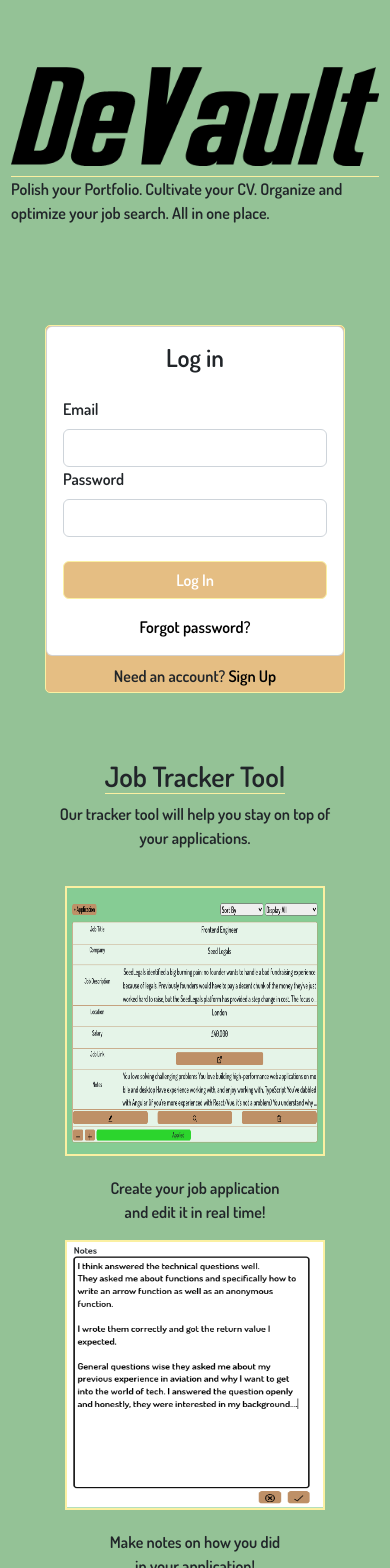
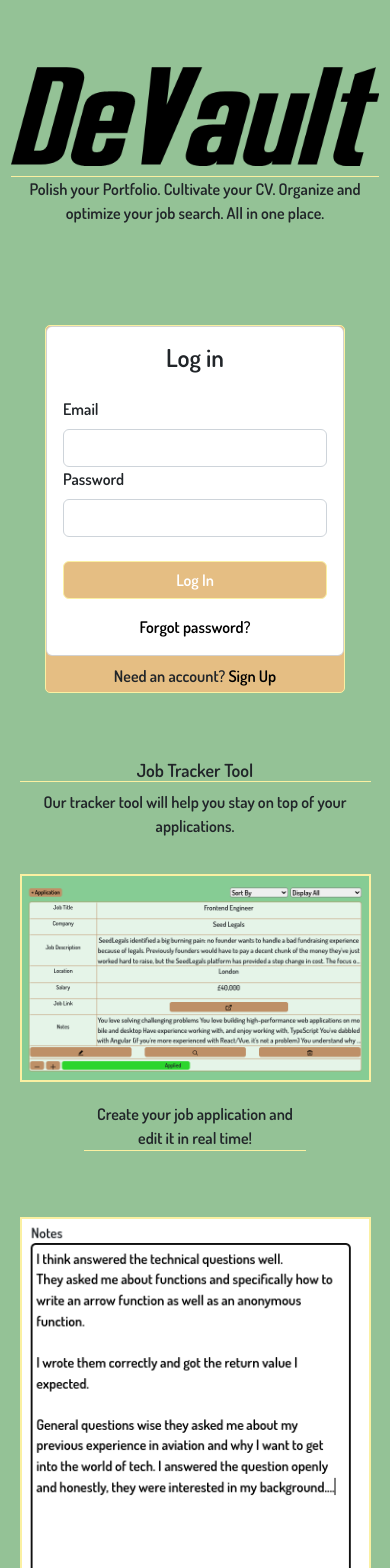
Before and after one commit to SchoolOfCode/bc13_final-project_front-end-cyber-insecure, a React (Create React App) app: page /login in a window 390 px wide. Shown: the top 1568 px of the page. Built offline with nearby package versions, Linux system fonts and the light colour scheme; no server answers.

Commit message:
css for login page done

```diff
--- a/src/Components/AuthComponents/Login.css
+++ b/src/Components/AuthComponents/Login.css
@@ -56,6 +56,9 @@
     font-size: 100px;
     border-bottom: 1px solid #FBF0A2;
 }
+.title-container p{
+    font-size: 1.4vw;
+}
 .login-second-section-container{
     max-width: 75vw;
     min-width: 70vw;
@@ -75,6 +78,10 @@
 }
 .login-second-section-header h1{
     border-bottom: 1px solid #FBF0A2;
+    font-size: 1.7vw;
+}
+.login-second-section-header p{
+    font-size: 1.4vw;
 }
 .login-second-section-main{
     display: flex;
@@ -92,12 +99,13 @@
     gap: 20px;
 }
 .second-ex img{
-width: 290px;
+width: 350px;
 height: 290px;
 border:2px solid #FBF0A2;
 }
 .second-ex p{
     max-width: 90%;
+    border-bottom: 1px solid #FBF0A2;
 }
 
 .login-third-section-container{
@@ -116,11 +124,15 @@ border:2px solid #FBF0A2;
 }
 .login-third-section-header h1{
     border-bottom: 1px solid #FBF0A2;
+    font-size: 1.7vw;
+}
+.login-third-section-header p{
+    font-size: 1.4vw;
 }
 .login-third-section-container img{
-    height: 150px;
+    height: 280px;
     border:2px solid #FBF0A2;
-    width: 330px;
+    width: 500px;
 }
 .login-fourth-section-container{
     min-height: 50vh;
@@ -134,35 +146,83 @@ border:2px solid #FBF0A2;
 }
 .login-fourth-section-container h1{
     border-bottom: 1px solid #FBF0A2;
+    font-size: 1.7vw;
+}
+.login-fourth-section-header p{
+    font-size: 1.4vw;
 }
 .login-fourth-section-container img{
-    height: 150px;
-    width: 330px;
+    height: 280px;
+    width: 500px;
     border:2px solid #FBF0A2;
 }
 
-@media (max-width: 900px){
+@media (max-width: 1150px){
+
     .login-component{
         flex-direction: column;
         gap:10vh;
     }
-    .title-container h1{
-        font-size: 70px;
+    .title-container p{
+        text-align: center;
+        font-size: medium;
     }
     .login-second-section-main{
         flex-direction: column;
     }
+    .login-second-section-header h1{
+        border-bottom: 1px solid #FBF0A2;
+        font-size: large;
+        width: 90vw;
+    }
+    .login-second-section-header p{
+        font-size: medium;
+    }
     .second-ex{
         max-width: 70%;
+        /* border-left: 1px solid #FBF0A2;
+        border-right: 1px solid #FBF0A2;
+        border-bottom: 1px solid #FBF0A2; */
+        padding-bottom: 50px;
+    }
+    .second-ex p{
+        border-bottom: 1px solid #FBF0A2;
     }
     .second-ex img{
-        width: 260px;
-        height: 270px;
+        width: 90vw;
+        height: auto;
         }
+    #app-notes-screen{
+        /* max-height: ; */
+    }
     .login-third-section-container{
         flex-direction: column;
     }
+    .login-third-section-header h1{
+        border-bottom: 1px solid #FBF0A2;
+        font-size: large;
+        width: 95vw;
+    }
+    .login-third-section-header p{
+        font-size: medium;
+    }
+    .login-third-section-container img{
+        height: auto;
+        width: 95vw;
+    }
     .login-fourth-section-container{
-        flex-direction: column;
+        flex-direction: column-reverse;
+    }
+    .login-fourth-section-header h1{
+        border-bottom: 1px solid #FBF0A2;
+        font-size: large;
+        width: 95vw;
+    }
+    .login-fourth-section-header p{
+        font-size: medium;
+    }
+    .login-fourth-section-container img{
+        height: auto;
+        width: 95vw;
     }
 }
--- a/src/Components/AuthComponents/Login.js
+++ b/src/Components/AuthComponents/Login.js
@@ -87,12 +87,12 @@ export default function Login() {
           <p>Create your job application and edit it in real time!</p>
         </div>
         <div className="second-ex">
-          <img src={appnotesscreen} />
+          <img id='app-notes-screen' src={appnotesscreen} />
           <p>Make notes on how you did in your application! </p>
         </div>
         <div className="second-ex">
           <img src={appkeyinformationscreen} />
-          <p>Check key information on the jobs you have applied to!</p>
+          <p id='second-ex-third-p'>Check key information on the jobs you have applied to!</p>
         </div>
       </div>
     </div>,
```
